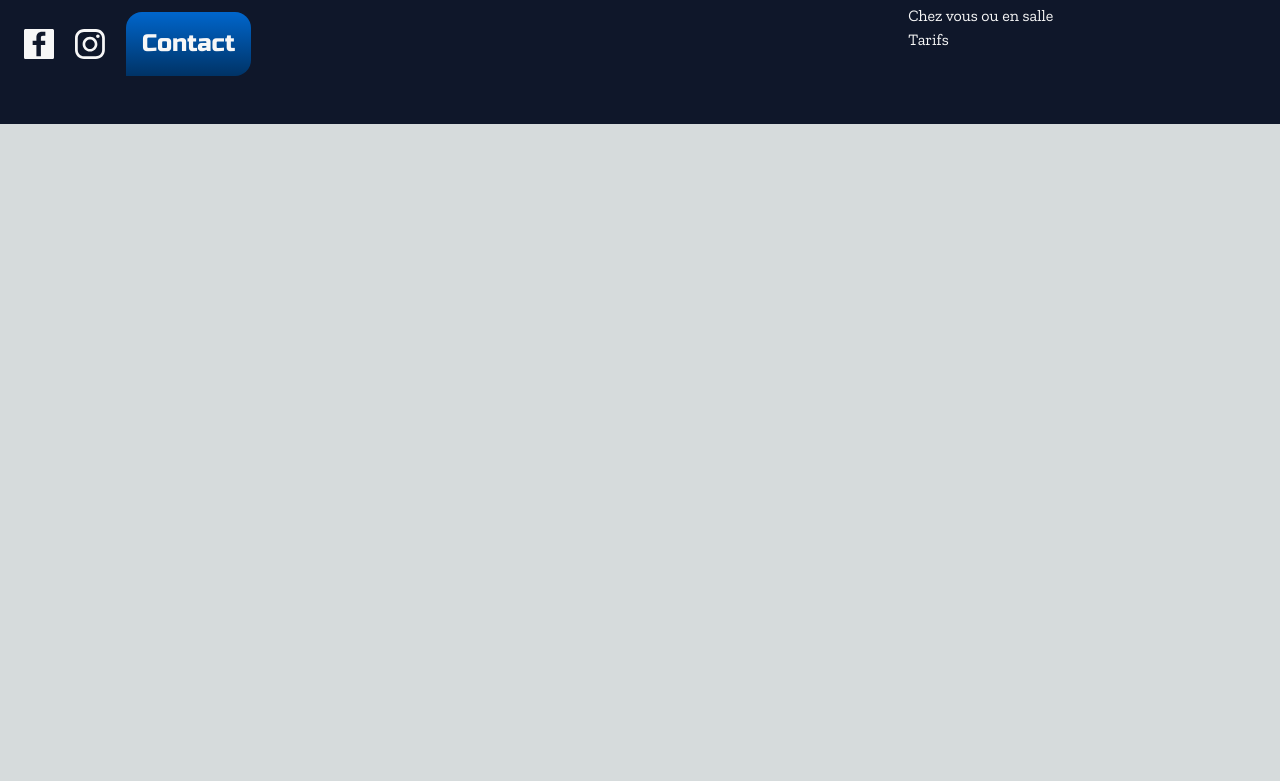
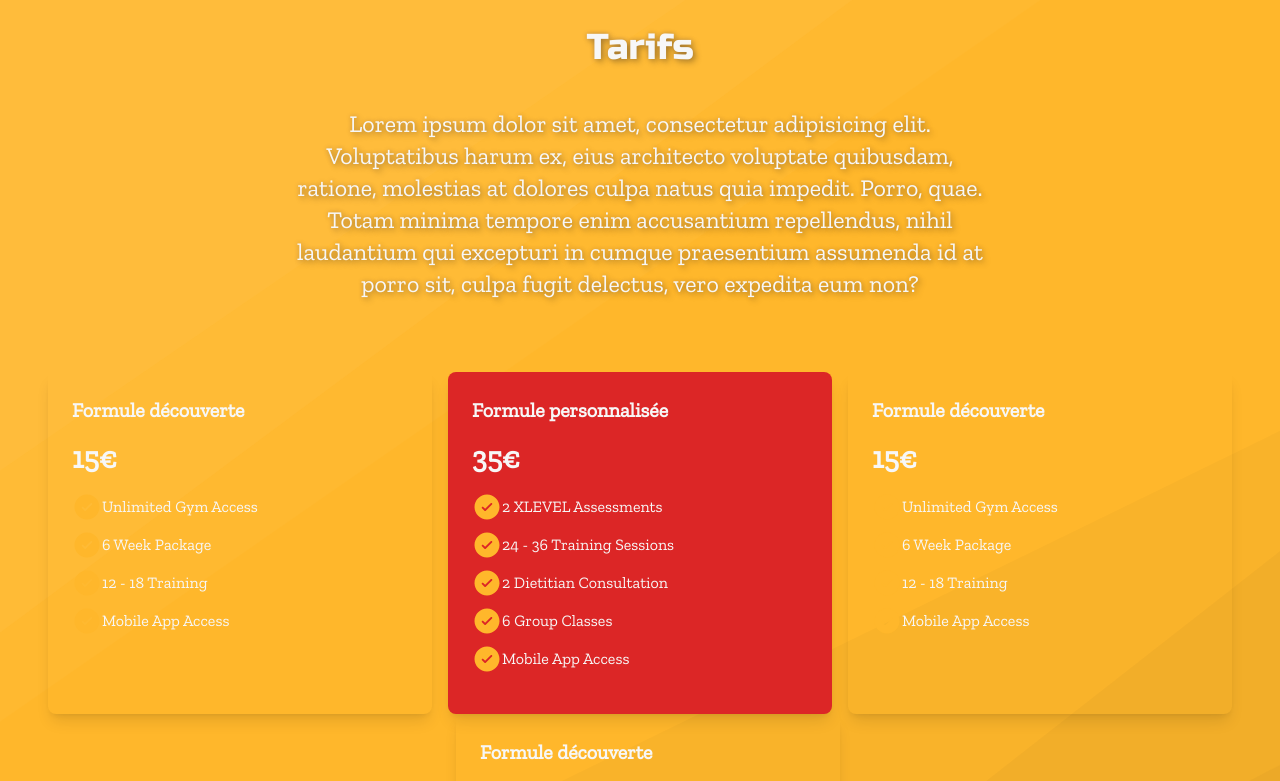
Before and after one commit to newdev-creator/hamid, a Next.js app: page / in a window 1280 px wide. Shown: the part 5259-6040 px from the top of the page. Before the commit the page ends 5383 px from the top, so only its background shows below. Built offline with nearby package versions, Linux system fonts and the light colour scheme.

Commit message:
WIP: section price

```diff
--- a/app/components/CtaTwo.tsx
+++ b/app/components/CtaTwo.tsx
@@ -6,6 +6,7 @@ import CTAPic2 from "../../public/assets/img/CTA/man_training.webp";
 
 export default function CtaTwo() {
   return (
+    <>
       <div className="bg-fontBlack text-white py-8 px-4 my-32">
         <div className="max-w-6xl mx-auto flex flex-col lg:flex-row items-center">
           <div className="lg:w-1/4 mb-4 lg:mb-0 relative">
@@ -19,9 +20,9 @@ export default function CtaTwo() {
           </div>
           <div className="lg:w-1/2 text-center lg:text-left m-10 lg:mb-0 px-4">
             <p className="text-xl md:text-2xl font-medium mb-10">
-            Lorem ipsum dolor sit amet, consectetur adipiscing elit. Mauris quis
-            lacus ligula. Phasellus pellentesque nisl urna. Aliquam congue nisl
-            diam, sed hendrerit libero blandit nec.
+              Lorem ipsum dolor sit amet, consectetur adipiscing elit. Mauris
+              quis lacus ligula. Phasellus pellentesque nisl urna. Aliquam
+              congue nisl diam, sed hendrerit libero blandit nec.
             </p>
             <div className="text-center">
               <Button href="#" label="Séance découverte 15€" variant="pink" />
@@ -38,5 +39,7 @@ export default function CtaTwo() {
           </div>
         </div>
       </div>
+      <div className="h-20"></div>
+    </>
   );
 }
--- /dev/null
+++ b/app/components/Price.tsx
@@ -0,0 +1,98 @@
+import React from "react";
+import TitleSection from "./titles/TitleSection";
+import Check from "./icons/Check";
+
+const plans = [
+  {
+    title: "Formule découverte",
+    price: "15€",
+    features: [
+      "Unlimited Gym Access",
+      "6 Week Package",
+      "12 - 18 Training",
+      "Mobile App Access",
+    ],
+  },
+  {
+    title: "Formule personnalisée",
+    price: "35€",
+    features: [
+      "2 XLEVEL Assessments",
+      "24 - 36 Training Sessions",
+      "2 Dietitian Consultation",
+      "6 Group Classes",
+      "Mobile App Access",
+    ],
+    popular: true,
+  },
+  {
+    title: "Formule découverte",
+    price: "15€",
+    features: [
+      "Unlimited Gym Access",
+      "6 Week Package",
+      "12 - 18 Training",
+      "Mobile App Access",
+    ],
+  },
+  {
+    title: "Formule découverte",
+    price: "15€",
+    features: [
+      "Unlimited Gym Access",
+      "6 Week Package",
+      "12 - 18 Training",
+      "Mobile App Access",
+    ],
+  },
+];
+
+const PricingCard: React.FC<{ plan: (typeof plans)[0] }> = ({ plan }) => {
+  return (
+    <div
+      className={`w-full max-w-sm p-6 bg-blue-900 rounded-lg shadow-lg text-white ${
+        plan.popular ? "bg-red-600" : "bg-blue-900"
+      }`}
+    >
+      {plan.popular && (
+        <div className="absolute top-0 right-0 bg-white text-red-600 font-bold px-2 py-1 rounded-bl-lg">
+          Populaire
+        </div>
+      )}
+      <h2 className="text-xl font-bold mb-4">{plan.title}</h2>
+      <div className="text-3xl font-bold mb-4">{plan.price}</div>
+      <ul className="mb-4 space-y-2">
+        {plan.features.map((feature, index) => (
+          <li key={index} className="flex items-center">
+            {/* <CheckIcon className="h-5 w-5 text-green-500 mr-2" /> */}
+            <Check />
+            {feature}
+          </li>
+        ))}
+      </ul>
+    </div>
+  );
+};
+
+const PricingSection: React.FC = () => {
+  return (
+    <>
+      <TitleSection
+        title="tarifs"
+        description="Lorem ipsum dolor sit amet, consectetur adipisicing elit. Voluptatibus harum ex, eius architecto voluptate quibusdam, ratione, molestias at dolores culpa natus quia impedit. Porro, quae. Totam minima tempore enim accusantium repellendus, nihil laudantium qui excepturi in cumque praesentium assumenda id at porro sit, culpa fugit delectus, vero expedita eum non?"
+        position="text-center"
+      />
+      <div className="bg-yellow-400 py-12">
+        <div className="container mx-auto px-4">
+          <div className="flex flex-wrap justify-center space-x-4">
+            {plans.map((plan, index) => (
+              <PricingCard key={index} plan={plan} />
+            ))}
+          </div>
+        </div>
+      </div>
+    </>
+  );
+};
+
+export default PricingSection;
--- a/app/page.tsx
+++ b/app/page.tsx
@@ -3,6 +3,7 @@ import CtaTwo from "./components/CtaTwo";
 import EasyStart from "./components/EasyStart";
 import Hero from "./components/Hero";
 import HomeOrGym from "./components/HomeOrGym";
+import Price from "./components/Price";
 import Section from "./components/Section";
 import Service from "./components/Service";
 
@@ -25,6 +26,9 @@ export default function Home() {
       <Section>
         <HomeOrGym />
       </Section>
+      <Section>
+        <Price />
+      </Section>
     </main>
   );
 }
```
Lines whose indentation alone changed are shown as unchanged.
